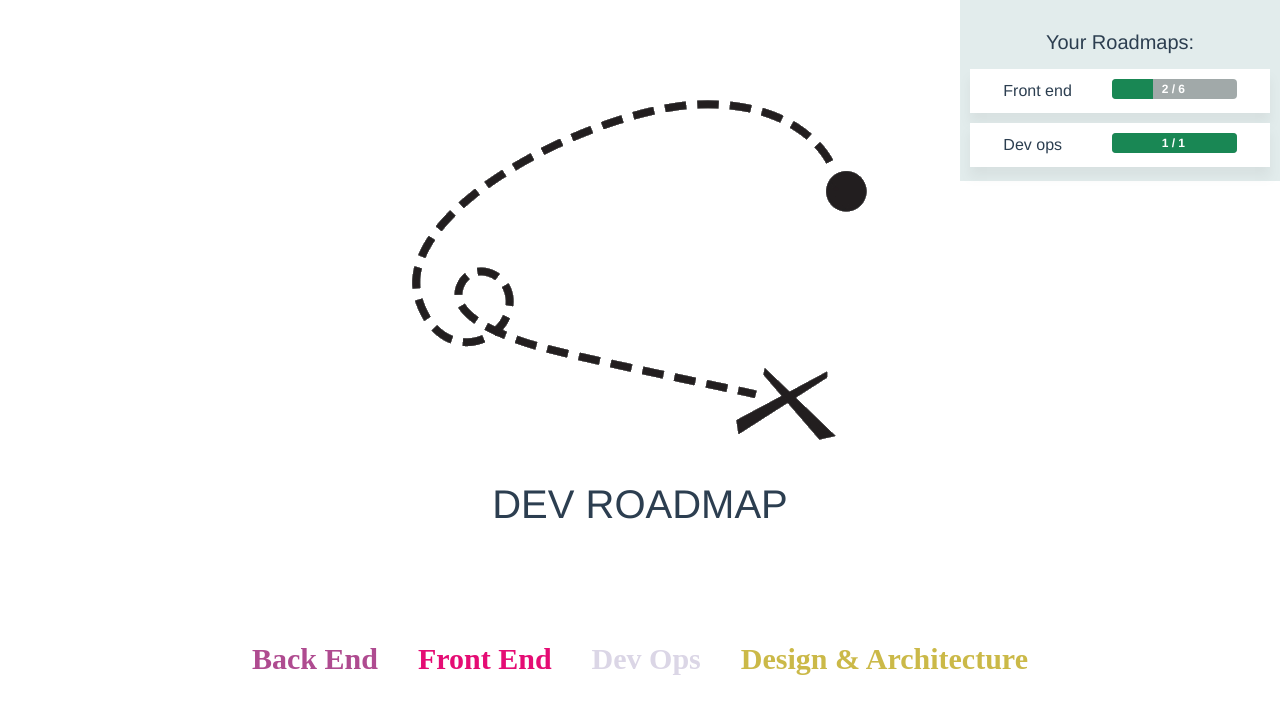
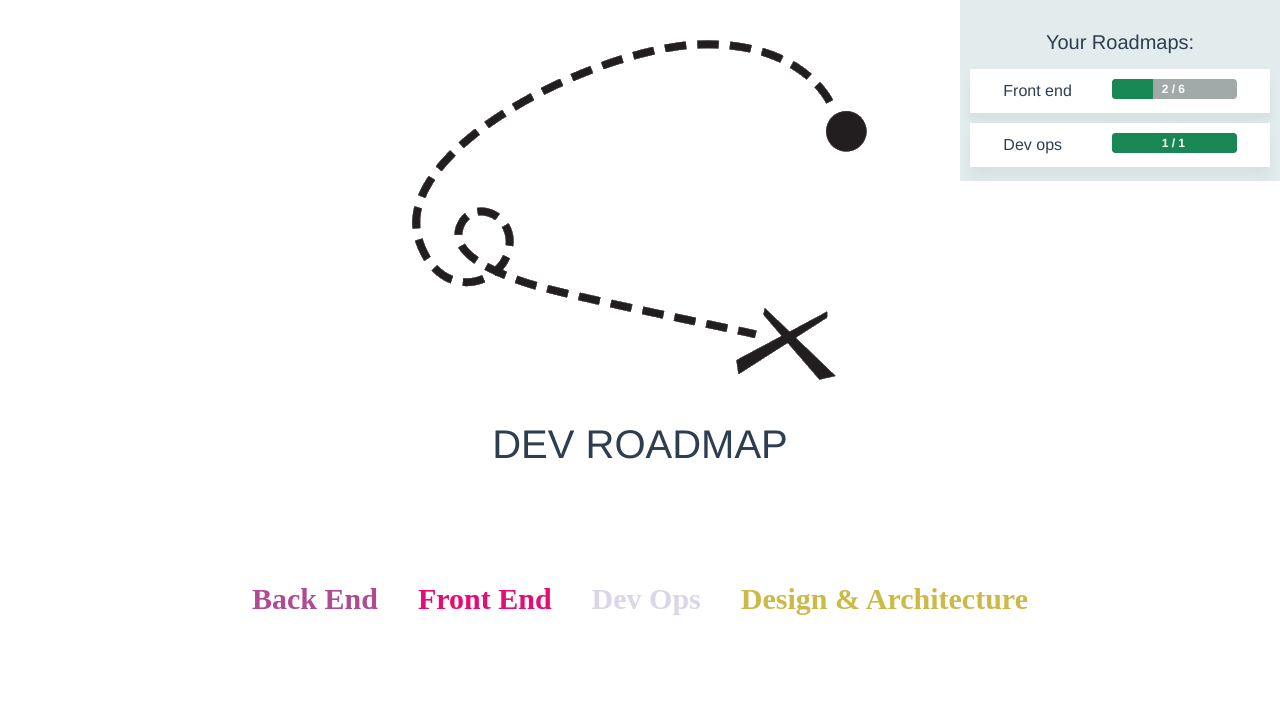
Before and after one commit to guhenrique007/roadmap-checklist, a Vue app: page / in a window 1280 px wide. Shown: the top 714 px of the page. Built offline with nearby package versions, Linux system fonts and the light colour scheme; a web font is replaced by a local one.

Commit message:
chore: adjust margin

```diff
--- a/src/App.vue
+++ b/src/App.vue
@@ -132,7 +132,6 @@ export default {
   -moz-osx-font-smoothing: grayscale;
   text-align: center;
   color: #2c3e50;
-  margin-top: 60px;
   display: flex;
   justify-content: center;
   align-items: center;
```
